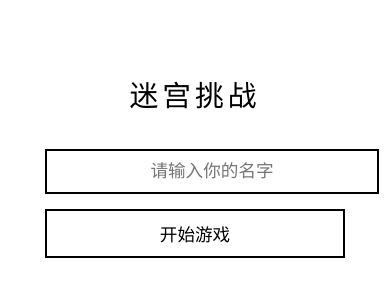
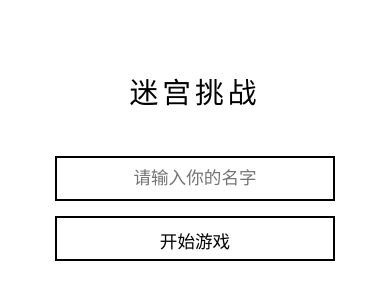
Before and after one commit to 3300255162/maze_game, a plain HTML site: page index.html in a window 390 px wide. Shown: the part 264-564 px from the top of the page. Drawn offline with Linux system fonts and the light colour scheme.

Commit message:
优化移动端界面：统一按钮样式，改进布局和响应式设计

```diff
--- a/index.html
+++ b/index.html
@@ -293,34 +293,41 @@
             justify-content: center;
             align-items: center;
             z-index: 1000;
+            padding: 20px;
         }
 
         .start-form {
             display: flex;
             flex-direction: column;
+            align-items: center;
             gap: 20px;
             margin-top: 30px;
+            width: 100%;
+            max-width: 300px;
         }
 
         #playerName {
+            width: 100%;
             padding: 12px 20px;
             font-size: 1.2em;
             border: 2px solid var(--primary-color);
             background: transparent;
             color: var(--text-color);
-            width: 250px;
             text-align: center;
             outline: none;
+            box-sizing: border-box;
         }
 
         .start-btn {
-            padding: 12px 30px;
+            width: 100%;
+            padding: 12px 20px;
             font-size: 1.2em;
             border: 2px solid var(--primary-color);
             background: transparent;
             color: var(--text-color);
             cursor: pointer;
             transition: all 0.2s;
+            box-sizing: border-box;
         }
 
         .start-btn:hover {
@@ -438,21 +445,14 @@
             }
 
             .start-form {
+                max-width: 280px;
                 gap: 15px;
-                margin-top: 20px;
-                width: 90%;
-                max-width: 300px;
             }
 
-            #playerName {
-                width: 100%;
+            #playerName, .start-btn {
+                height: 45px;
+                font-size: 1.1em;
                 padding: 10px 15px;
-                font-size: 1.1em;
-            }
-
-            .start-btn {
-                padding: 10px 20px;
-                font-size: 1.1em;
             }
 
             /* 优化商城界面 */
```
